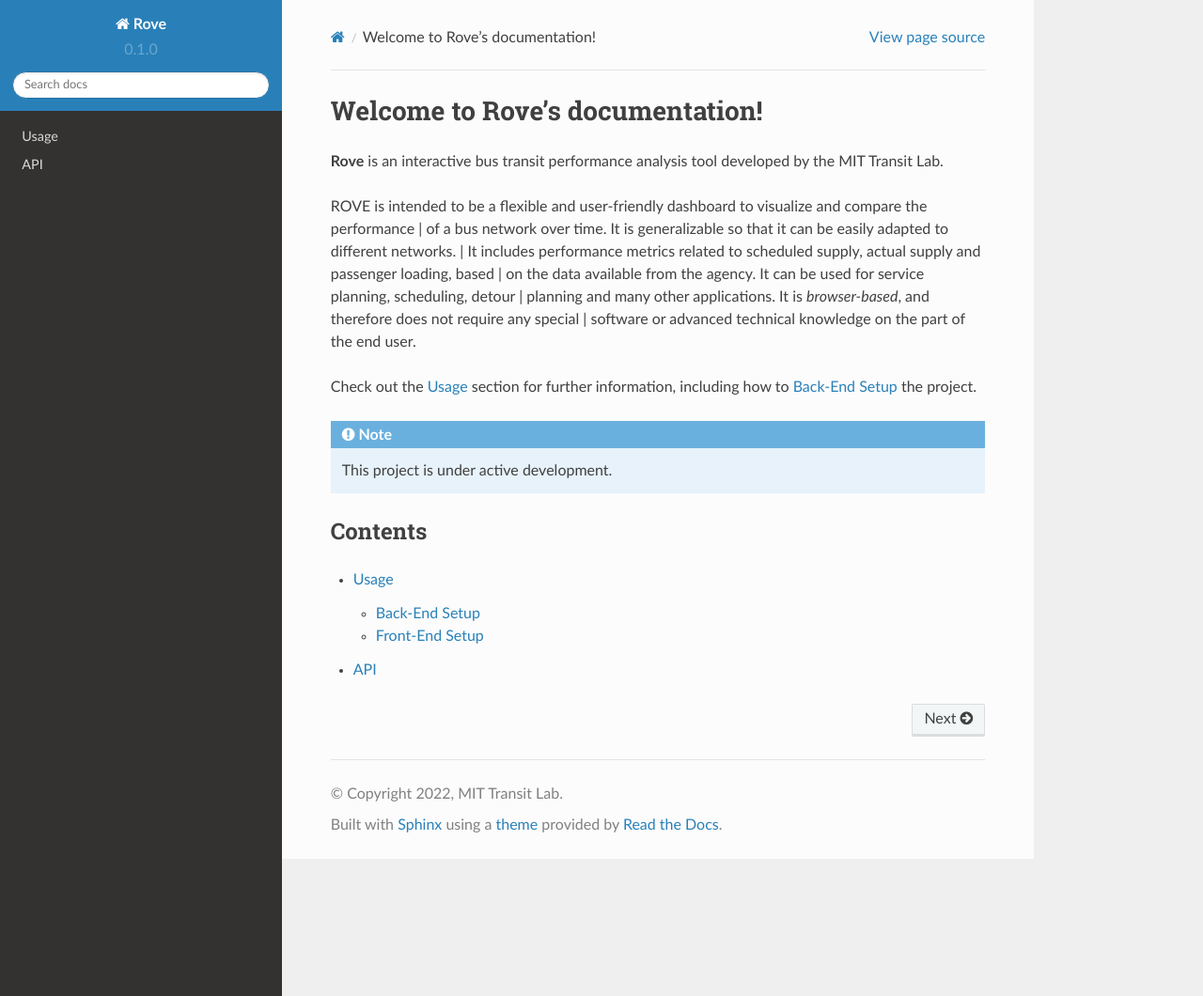
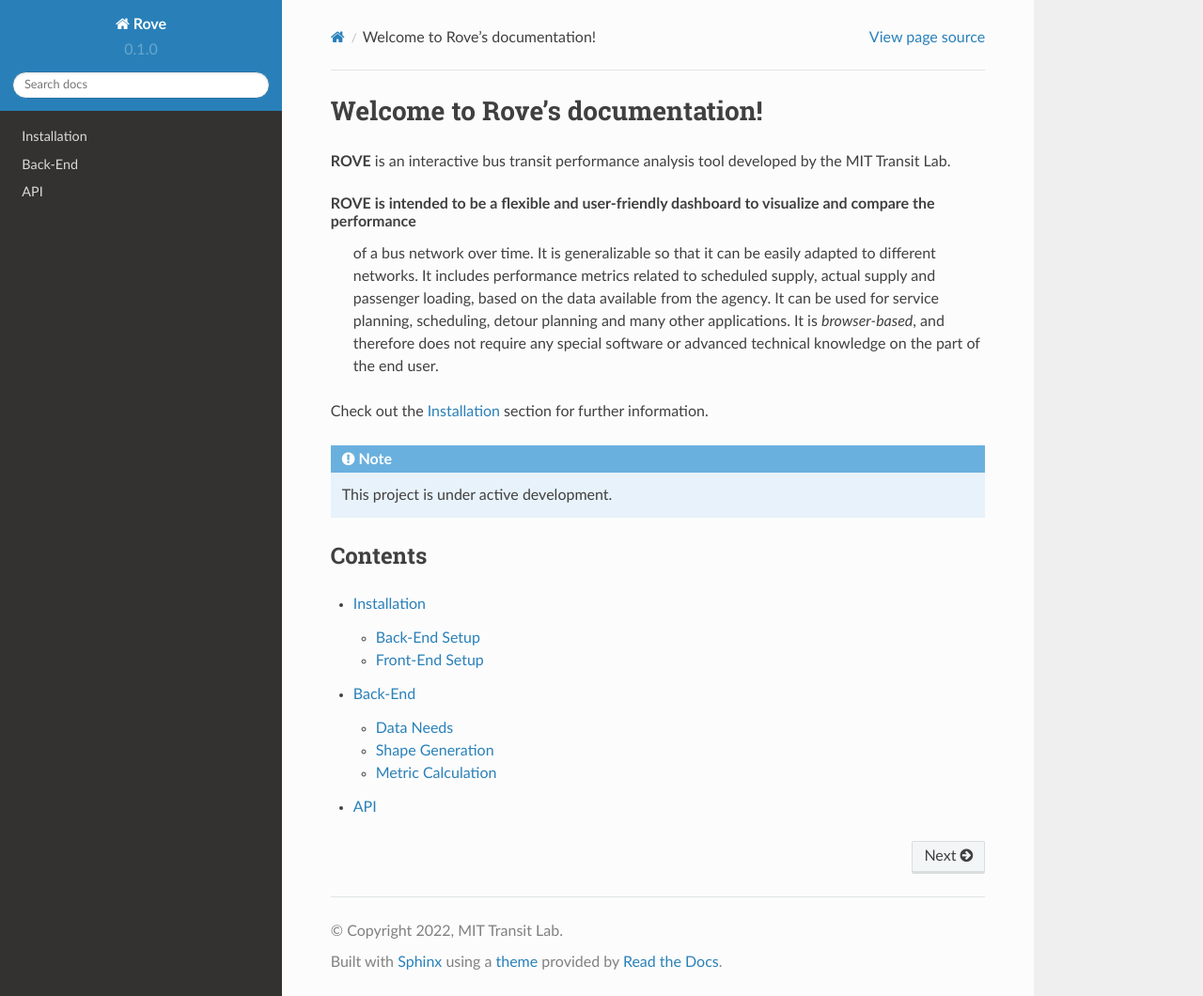
Before and after one commit to jtl-transit/rove, a Sphinx documentation site: the page built from docs/source/index.rst, in a window 1280 px wide and 1060 px high. Shown: the whole window at 94% size. Built offline with Sphinx 7.4.7 and the Read the Docs theme 2.0.0, drawn with Linux system fonts in a browser that asks for light colours.

Commit message:
Update index content

```diff
--- /dev/null
+++ b/docs/source/backend.rst
@@ -0,0 +1,11 @@
+Back-End
+=====
+
+Data Needs
+------------
+
+Shape Generation
+------------
+
+Metric Calculation
+------------
--- a/docs/source/index.rst
+++ b/docs/source/index.rst
@@ -1,17 +1,16 @@
 Welcome to Rove's documentation!
 ===================================
 
-**Rove** is an interactive bus transit performance analysis tool developed by the MIT Transit Lab.
+**ROVE** is an interactive bus transit performance analysis tool developed by the MIT Transit Lab.
 
-ROVE is intended to be a flexible and user-friendly dashboard to visualize and compare the performance
-| of a bus network over time. It is generalizable so that it can be easily adapted to different networks.
-| It includes performance metrics related to scheduled supply, actual supply and passenger loading, based
-| on the data available from the agency. It can be used for service planning, scheduling, detour
-| planning and many other applications. It is *browser-based*, and therefore does not require any special
-| software or advanced technical knowledge on the part of the end user.
+**ROVE** is intended to be a flexible and user-friendly dashboard to visualize and compare the performance
+ of a bus network over time. It is generalizable so that it can be easily adapted to different networks.
+ It includes performance metrics related to scheduled supply, actual supply and passenger loading, based
+ on the data available from the agency. It can be used for service planning, scheduling, detour
+ planning and many other applications. It is *browser-based*, and therefore does not require any special
+ software or advanced technical knowledge on the part of the end user.
 
-Check out the :doc:`usage` section for further information, including
-how to :ref:`installation` the project.
+Check out the :doc:`install` section for further information.
 
 .. note::
 
@@ -22,5 +21,6 @@ Contents
 
 .. toctree::
 
-   usage
+   install
+   backend
    api
--- a/docs/source/usage.rst
+++ b/docs/source/install.rst
@@ -1,7 +1,5 @@
-Usage
+Installation
 =====
-
-.. _installation:
 
 Back-End Setup
 ------------
```
